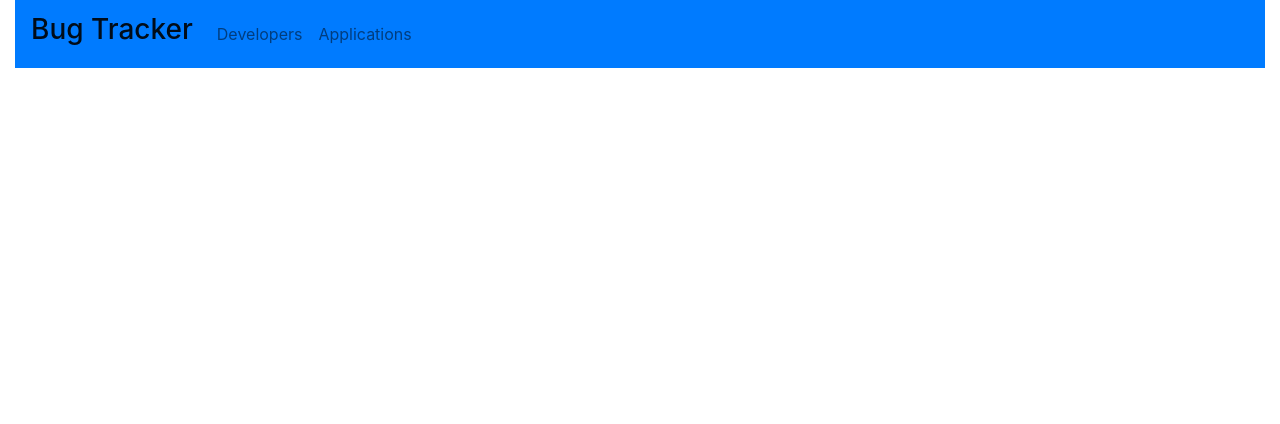
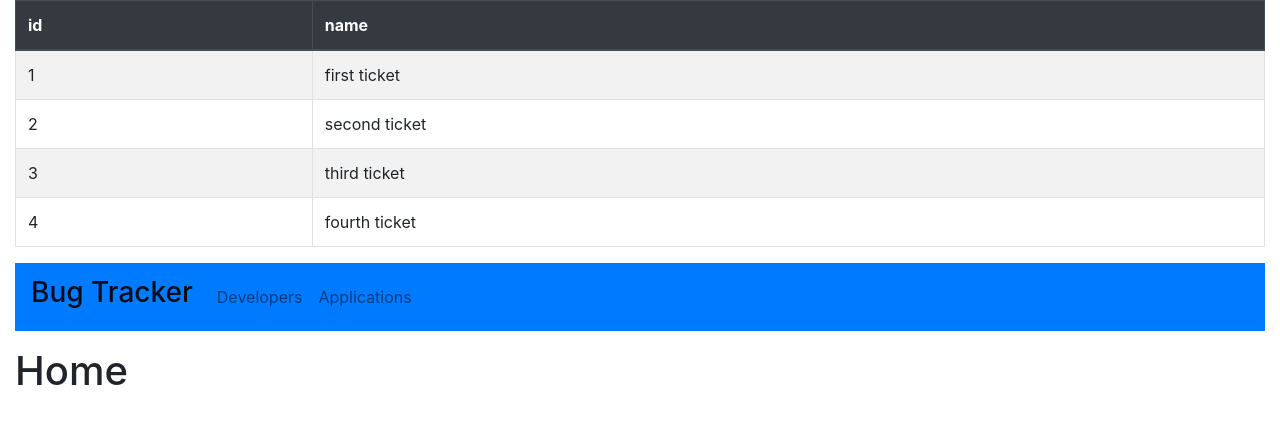
Before and after one commit to KarstenFlanigan/Bug_Tracker, a React (Create React App) app: page / in a window 1280 px wide. Shown: the top 424 px of the page. Built offline with nearby package versions, Linux system fonts and the light colour scheme.

Commit message:
Using react hook version of table, had trouble converting react classes table to react hooks

```diff
--- a/package.json
+++ b/package.json
@@ -40,11 +40,13 @@
     ]
   },
   "devDependencies": {
+    "eslint": "^7.15.0",
     "eslint-config-standard": "^16.0.2",
     "eslint-plugin-import": "^2.22.1",
     "eslint-plugin-node": "^11.1.0",
     "eslint-plugin-promise": "^4.2.1",
     "eslint-plugin-react": "^7.21.5",
+    "eslint-plugin-react-hooks": "^4.2.0",
     "prettier": "2.2.1"
   }
 }
--- a/src/App.js
+++ b/src/App.js
@@ -1,3 +1,4 @@
+/* eslint-disable react/prop-types */
 import Navbar from 'react-bootstrap/Navbar'
 import Nav from 'react-bootstrap/Nav'
 import Table from 'react-bootstrap/Table'
@@ -6,22 +7,20 @@ import React from 'react'
 import './App.css'
 import { BrowserRouter as Router, Switch, Route, Link } from 'react-router-dom'
 
-class App extends React.Component {
-  render() {
+function App() {
   return (
     <Router>
       <Container fluid>
-          <NavigationBar />
+        <TicketTableParent />
+        <Home />
       </Container>
     </Router>
   )
 }
-}
 
 // Top Navigation Bar
 // Link, Switch and Route Path are React Router for SPA Style Pages
-class NavigationBar extends React.Component {
-  render() {
+function NavigationBar() {
   return (
     <Router>
       <Navbar bg="primary" expand="lg">
@@ -53,33 +52,99 @@ class NavigationBar extends React.Component {
     </Router>
   )
 }
-}
 
-class Home extends React.Component {
-  render() {
+function Home() {
   return (
     <Router>
+      <NavigationBar />
       <TicketTable />
+      <h1>Home</h1>
     </Router>
   )
 }
-}
 
-class Developers extends React.Component {
-  render() {
+function Developers() {
   return (
     <h1>Developers</h1>
   )
 }
-}
 
-class Applications extends React.Component {
-  render() {
+function Applications() {
   return (
     <h1>Applications</h1>
   )
 }
+
+function TicketTableParent() {
+  //Will change to API returned JSON
+  const tableData = [
+    { id: 1, name: 'first ticket' },
+    { id: 2, name: 'second ticket' },
+    { id: 3, name: 'third ticket' },
+    { id: 4, name: 'fourth ticket' }
+  ]
+
+  const schema =
+  {
+    id: "",
+    name: ""
   }
+
+  return (
+    <div>
+      <TicketTable headers={Object.keys(schema)} rows={tableData} />
+    </div>
+  )
+}
+
+const TicketTable = (props) => {
+  const { headers, rows } = props;
+  return (
+    <Table striped bordered hover responsive="md">
+      <TableHeader headers={headers}></TableHeader>
+      <TableBody headers={headers} rows={rows}></TableBody>
+    </Table>
+  )
+}
+
+const TableHeader = (props) => {
+  const { headers } = props;
+
+  return (
+    <thead className="thead-dark" key="header-1">
+      <tr key="header-0">
+        {headers && headers.map((value, index) => {
+          return <th key={index}><div>{value}</div></th>
+        })}
+      </tr>
+    </thead>
+  )
+}
+
+const TableBody = (props) => {
+  const { headers, rows } = props;
+
+  function buildRow(row, headers) {
+    return (
+      <tr key={row.id}>
+        {headers.map((value, index) => {
+          return <td key={index}>{row[value]}</td>
+        })}
+      </tr>
+    )
+  }
+  return (
+    <tbody>
+      {rows && rows.map((value) => {
+        return buildRow(value, headers)
+      })}
+    </tbody>
+  )
+}
+
+
+
+/*
 
 class TicketTable extends React.Component {
   constructor(props) {
@@ -152,5 +217,6 @@ class TicketTable extends React.Component {
     )
   }
 }
+*/
 
 export default App
```
Also changed, not shown: .eslintrc.json (added), 2 other files (tests, documents, lock files or other folders). Lines whose indentation alone changed are shown as unchanged.
